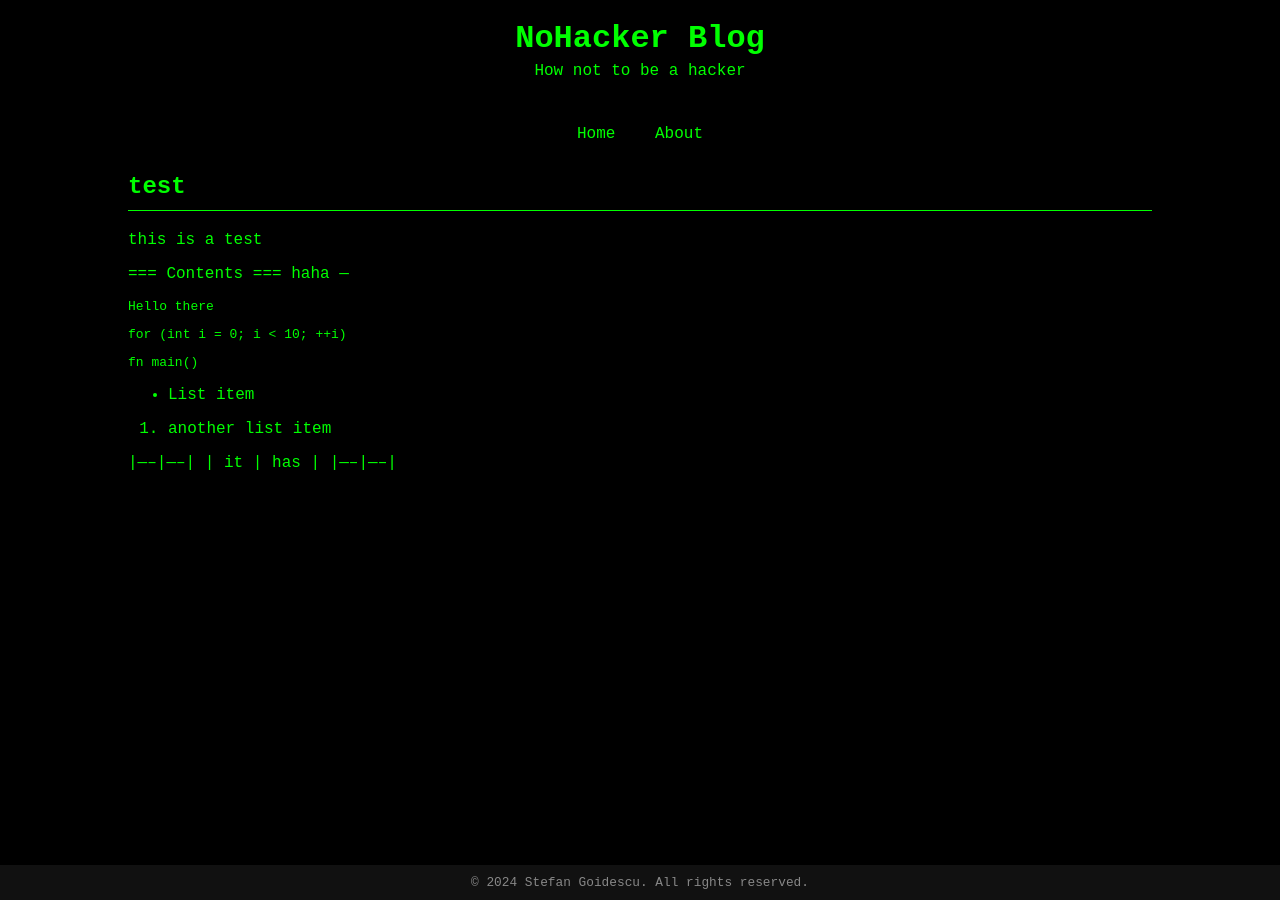
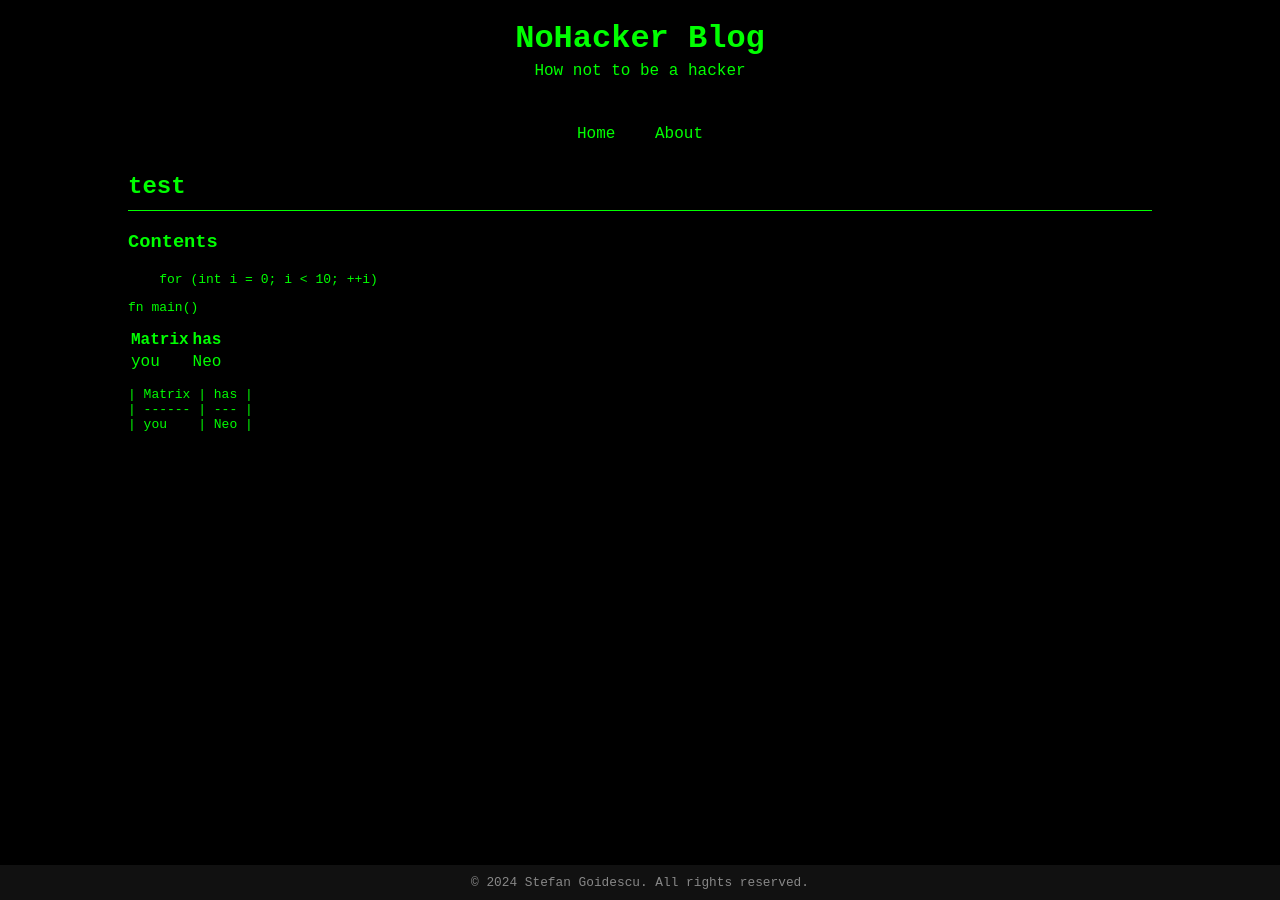
Before and after one commit to nohackerblog/nohackerblog.github.io, a Jekyll site: the page built from posts/nopost.md, in a window 1280 px wide. Built offline with Jekyll 4.4.1, drawn with Linux system fonts in a browser that asks for light colours.

Commit message:
markdown test bro

````diff
--- a/_config.yml
+++ b/_config.yml
@@ -3,3 +3,4 @@ markdown            : kramdown
 kramdown:
   input             : GFM
   hard_wrap         : false
+  syntax_highlighter: rouge
--- a/posts/nopost.md
+++ b/posts/nopost.md
@@ -2,29 +2,23 @@
 layout: post
 title: test
 ---
-this is a test
 
-===
-Contents
-===
-haha
----
-
-    Hello there
-
+### Contents
 
 ```cpp
-for (int i = 0; i < 10; ++i)
+    for (int i = 0; i < 10; ++i)
 ```
 
 ```rs
 fn main()
 ```
 
-- List item
+| Matrix | has |
+| ------ | --- |
+| you    | Neo |
 
-1. another list item
-
-|-----|-----|
-| it  | has |
-|-----|-----|
+```
+| Matrix | has |
+| ------ | --- |
+| you    | Neo |
+```
````
